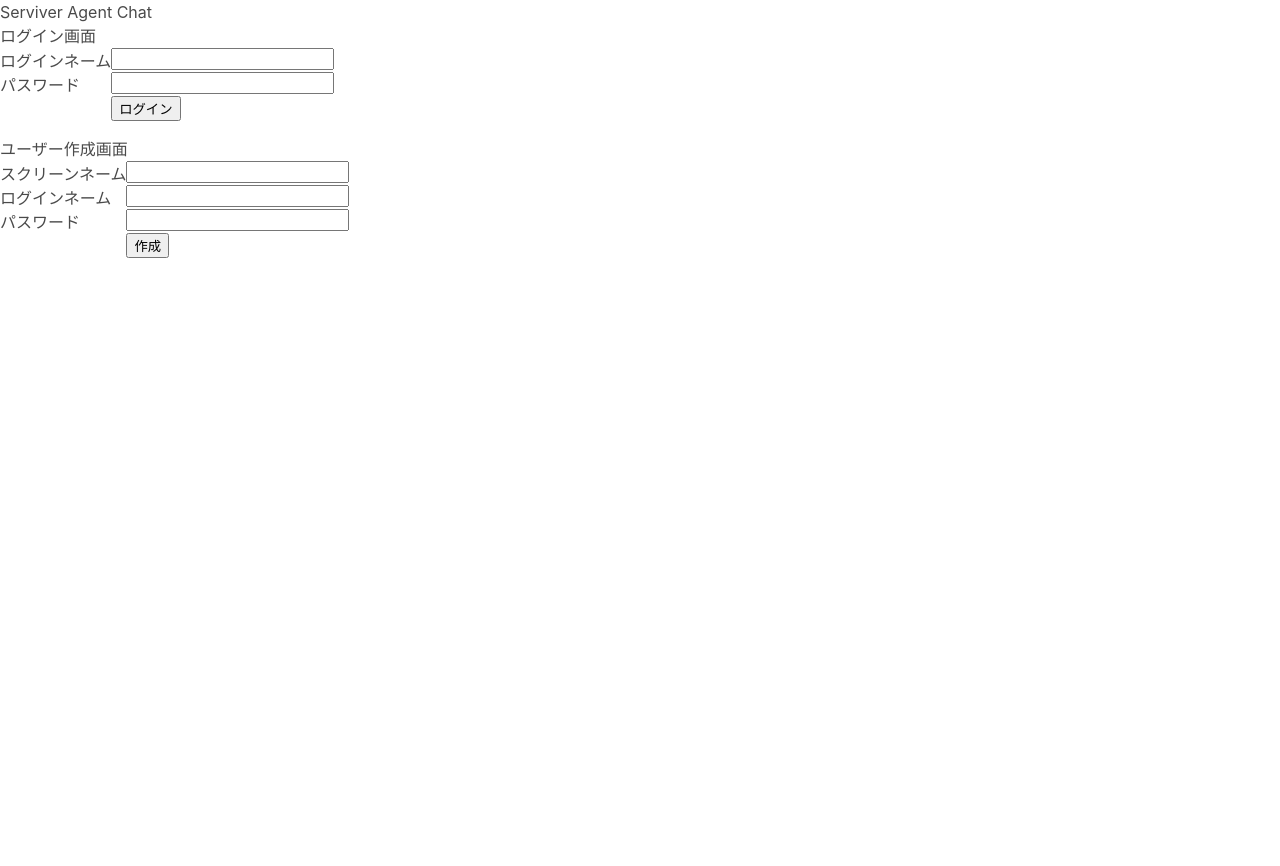
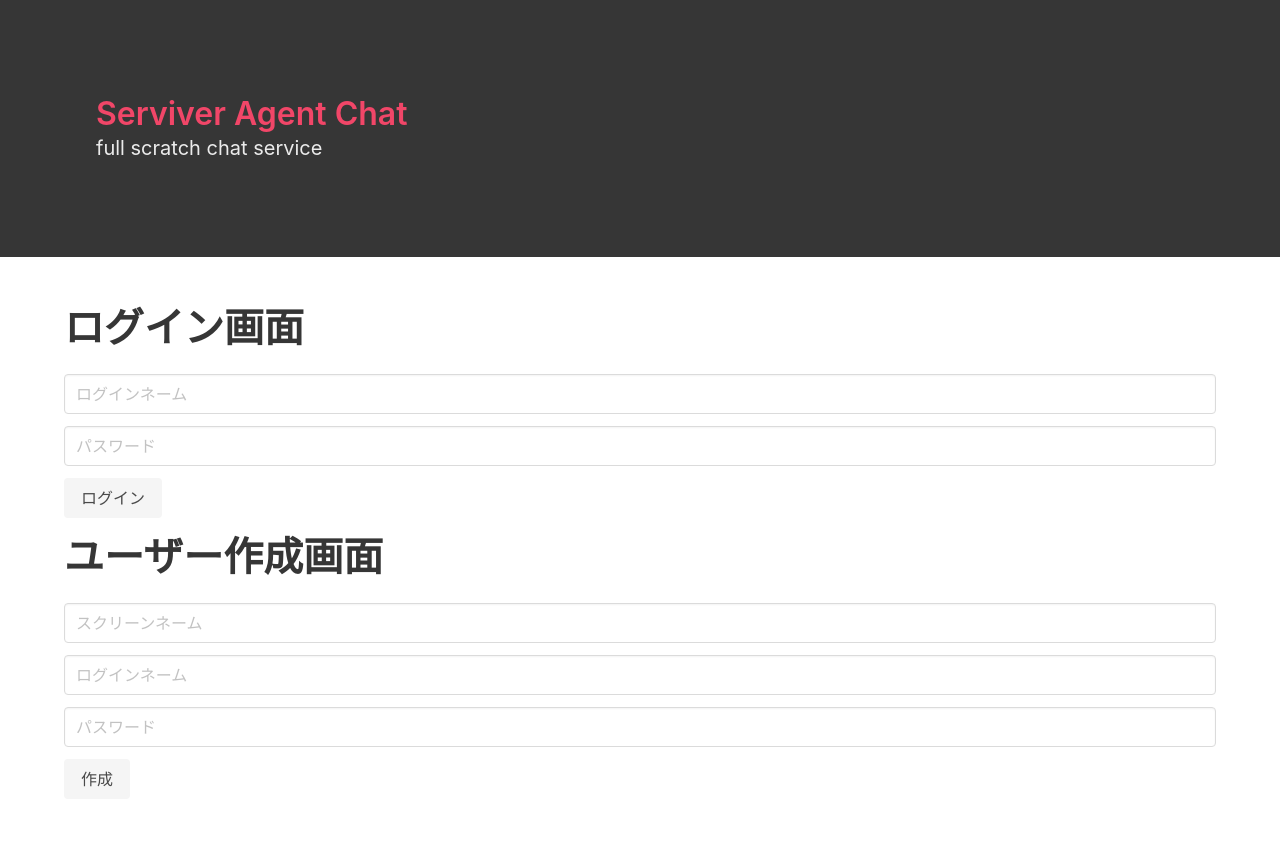
Before and after one commit to KazuyaMiyashita/neko-server, a website built with Parcel: page chat/frontend/src/index.html in a window 1280 px wide. Before the commit the page ends 800 px from the top, so only its background shows below. Built offline with nearby package versions, Linux system fonts and the light colour scheme; files whose address does not match are found by name.

Commit message:
[wip] add for bulma div tag

```diff
--- a/chat/frontend/src/index.html
+++ b/chat/frontend/src/index.html
@@ -8,60 +8,82 @@
   <script src="./index.js"></script>
 </head>
 <body>
-  <h1>Serviver Agent Chat</h1>
+  <section class="section hero is-dark">
+    <div class="hero-body">
+      <div class="container">
+        <h1 class="title has-text-danger">
+          Serviver Agent Chat
+        </h1>
+        <h2 class="subtitle">
+          full scratch chat service
+        </h2>
+      </div>
+    </div>
+  </section>
+  <section class="section">
+    <div class="container">
       <div class="whenLoggedOut">
         <form name="loginForm" action="" method="POST" onsubmit="return login()">
-      <h2>ログイン画面</h2>
-      <table>
-        <tr>
-          <td>ログインネーム</td>
-          <td><input name="loginName" type="text"></td>
-        </tr>
-        <tr>
-          <td>パスワード</td>
-          <td><input name="password" type="password"></td>
-        </tr>
-        <tr>
-          <td></td>
-          <td><input type="submit" value="ログイン"></td>
-        </tr>
-      </table>
-    </form>
-    <form name="createUserForm" action="" method="POST" onsubmit="return createUser()">
-      <h2>ユーザー作成画面</h2>
-      <table>
-        <tr>
-          <td>スクリーンネーム</td>
-          <td><input name="screenName" type="text"></td>
-        </tr>
-        <tr>
-          <td>ログインネーム</td>
-          <td><input name="loginName" type="text"></td>
-        </tr>
-        <tr>
-          <td>パスワード</td>
-          <td><input name="password" type="password"></td>
-        </tr>
-        <tr>
-          <td></td>
-          <td><input type="submit" value="作成"></td>
-        </tr>
-      </table>
+          <h2 class="title is-2">ログイン画面</h2>
+          <div class="field">
+            <div class="control">
+              <input name="loginName" class="input" type="text" placeholder="ログインネーム">
+            </div>
+          </div>
+          <div class="field">
+            <div class="control">
+              <input name="password " class="input" type="password" placeholder="パスワード">
+            </div>
+          </div>
+          <div class="field">
+            <div class="control">
+              <input type="submit" class="button is-light" value="ログイン">
+            </div>
+          </div>
         </form>
       </div>
+    </div>
+    <div class="container">
+      <form name="createUserForm" action="" method="POST" onsubmit="return createUser()">
+        <h2 class="title is-2">ユーザー作成画面</h2>
+        <div class="field">
+          <div class="control">
+            <input name="screenName" class="input" type="text" placeholder="スクリーンネーム">
+          </div>
+        </div>
+        <div class="field">
+          <div class="control">
+            <input name="loginName" class="input" type="text" placeholder="ログインネーム">
+          </div>
+        </div>
+        <div class="field">
+          <div class="control ">
+            <input name="password " class="input" type="password" placeholder="パスワード">
+          </div>
+        </div>
+        <input type="submit" class="button is-light" value="作成">
+      </form>
+    </div>
+    </div>
+  </section>
+  <section class="section">
+    <div class="container">
       <div class="whenLoggedIn" style="display: none;">
         ログイン中
         <form name="logoutForm" action="" method="POST" onsubmit="return logout()">
-      <input type="submit" value="ログアウト">
+          <input type="submit" class="button is-light" value="ログアウト">
         </form>
         <form name="postForm" action="" method="POST" onsubmit="return post()">
-      <input name="body" type="text">
-      <input type="submit" value="投稿">
+          <input name="body" class="input" type="text">
+          <input type="submit" class="button is-light" value="投稿">
         </form>
         <form name="getMessagesForm" action="" method="POST" onsubmit="return getMessages()">
-      <input type="submit" value="更新">
+          <input type="submit" class="button is-light" value="更新">
         </form>
+      </div>
       <hr>
+    </div>
+    <div class="container">
       <div id="messagesBox"></div>
       <template id="messageTemplate">
         <div class="message">
@@ -69,5 +91,6 @@
         </div>
       </template>
     </div>
+  </section>
 </body>
 </html>
```
Lines whose indentation alone changed are shown as unchanged.
